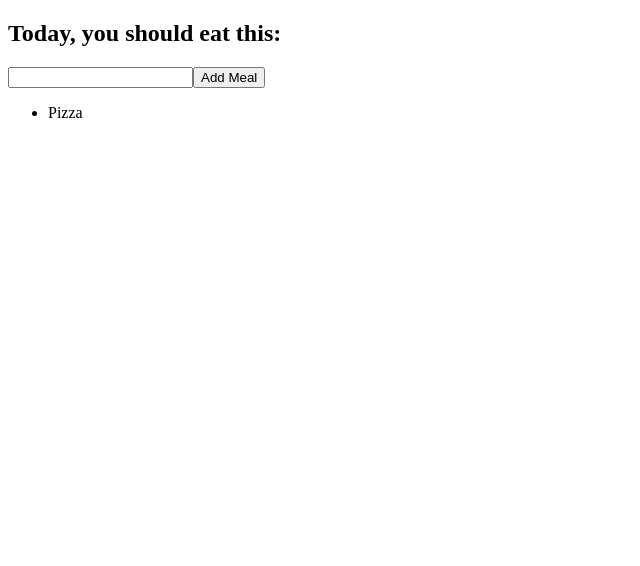
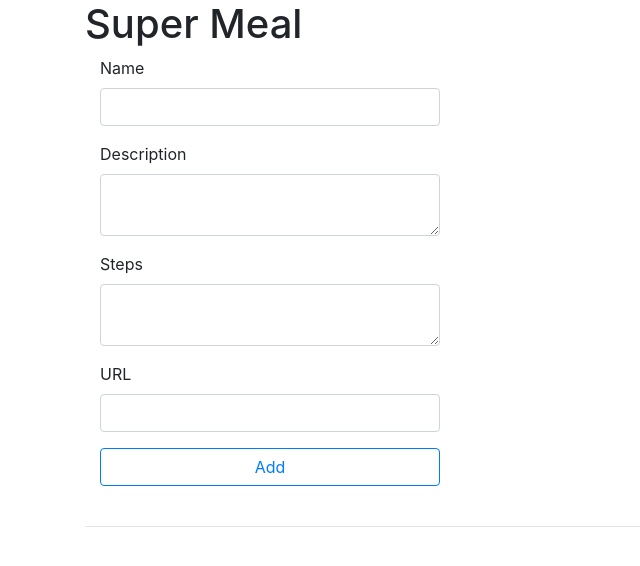
Before and after one commit to GroceriStar/react-only-intern-22, a React (Create React App) app: page / in a window 1280 px wide. Shown: the top 566 px of the page, without its empty margins (0-640 px from the left). Built offline with nearby package versions, Linux system fonts and the light colour scheme.

Commit message:
feat: Add Meal.js

```diff
--- a/package.json
+++ b/package.json
@@ -3,6 +3,7 @@
   "version": "0.1.0",
   "private": true,
   "dependencies": {
+    "immutability-helper": "^2.7.1",
     "lodash": "^4.17.10",
     "raven-js": "^3.26.2",
     "react": "^16.4.1",
--- a/public/index.html
+++ b/public/index.html
@@ -19,6 +19,9 @@
       work correctly both with client-side routing and a non-root public URL.
       Learn how to configure a non-root public URL by running `npm run build`.
     -->
+    <link rel="stylesheet" href="https://stackpath.bootstrapcdn.com/bootstrap/4.1.0/css/bootstrap.min.css"
+      integrity="sha384-9gVQ4dYFwwWSjIDZnLEWnxCjeSWFphJiwGPXr1jddIhOegiu1FwO5qRGvFXOdJZ4"
+      crossorigin="anonymous">
     <title>React App</title>
   </head>
   <body>
--- a/src/App.js
+++ b/src/App.js
@@ -1,7 +1,7 @@
 import React, { Component } from 'react';
 import MonthChecker from './components/MonthChecker';
 import months from './data/months';
-import MealPlan from './components/MealPlan';
+import Meal from './components/Meal';
 
 class App extends Component {
     showCalendar() {
@@ -14,7 +14,7 @@ class App extends Component {
     render() {
         return (
             <div>
-                <MealPlan />
+                <Meal />
             </div>
         );
     }
--- /dev/null
+++ b/src/components/Meal.js
@@ -0,0 +1,107 @@
+import React, { Component } from 'react';
+import _ from 'lodash';
+import update from 'immutability-helper';
+
+class Meal extends Component {
+
+    constructor(props) {
+        super(props);
+        this.state = {
+            meal: {
+                name: '',
+                description: '',
+                steps: '',
+                url: ''
+            },
+            meals: []
+        }
+        this.handleChange = this.handleChange.bind(this);
+        this.handleSubmit = this.handleSubmit.bind(this);
+    }
+
+
+
+    renderMeals() {
+        return _.map(this.state.meals, (meal, index) =>
+            <div className="col-3" key={index}>
+                <div className="card">
+                    <img className="card-img-top" src={meal.url} alt={meal.name}/>
+                    <div className="card-body">
+                        <h5 className="card-title">{meal.name}</h5>
+                        <p className="card-text">{meal.description}</p>
+                    </div>
+                </div>
+            </div>
+        );
+    }
+
+    handleChange (event) {
+        // [React: A (very brief) talk about immutability.](https://medium.com/pro-react/a-brief-talk-about-immutability-and-react-s-helpers-70919ab8ae7c)
+        const target = event.target;
+        const name = target.name;
+        const value = event.target.value;
+        const meal = Object.assign({}, this.state.meal);
+        const updateMeal = update(meal, {
+            [name]: {$set: value}
+        });
+        this.setState({
+            meal: updateMeal
+        });
+    }
+
+    handleSubmit(event) {
+        const meal = Object.assign({}, this.state.meal);
+        this.setState({meals: [...this.state.meals, meal]});
+        event.preventDefault();
+        this.resetForm();
+    }
+
+    resetForm() {
+        this.setState({
+            meal: {
+                name: '',
+                description: '',
+                steps: '',
+                url: ''
+            }
+        });
+    }
+
+    render() {
+        return(
+            <div className="container">
+                <div className="justify-content-center">
+                    <h1>Super Meal</h1>
+                    <form onSubmit={this.handleSubmit} className="">
+                        <div className="col-4">
+                            <div className="form-group">
+                                <label>Name</label>
+                                <input type="text" onChange={this.handleChange} value={this.state.meal.name} required name="name" className="form-control"/>
+                            </div>
+                            <div className="form-group">
+                                <label>Description</label>
+                                <textarea onChange={this.handleChange} value={this.state.meal.description} required name="description" className="form-control"/>
+                            </div>
+                            <div className="form-group">
+                                <label>Steps</label>
+                                <textarea onChange={this.handleChange} value={this.state.meal.steps} name="steps" required className="form-control"/>
+                            </div>
+                            <div className="form-group">
+                                <label>URL</label>
+                                <input onChange={this.handleChange} value={this.state.meal.url} name="url" required type="url" className="form-control"/>
+                            </div>
+
+                            <button type="submit" className="btn btn-outline-primary btn-block">Add</button>
+                        </div>
+                    </form>
+                </div>
+                <br/><hr/> <br/>
+                <div className="row">
+                    {this.renderMeals()}
+                </div>
+            </div>
+        );
+    }
+}
+
+export default Meal;
--- a/src/components/MealPlan.js
+++ b/src/components/MealPlan.js
@@ -6,6 +6,7 @@ class MealPlan extends Component {
         meal: '',
         meals: ['Pizza']
     };
+
     renderMeals() {
         return _.map(this.state.meals, meal => <li>{meal}</li>);
     }
```
Also changed, not shown: 1 other file (tests, documents, lock files or other folders).
